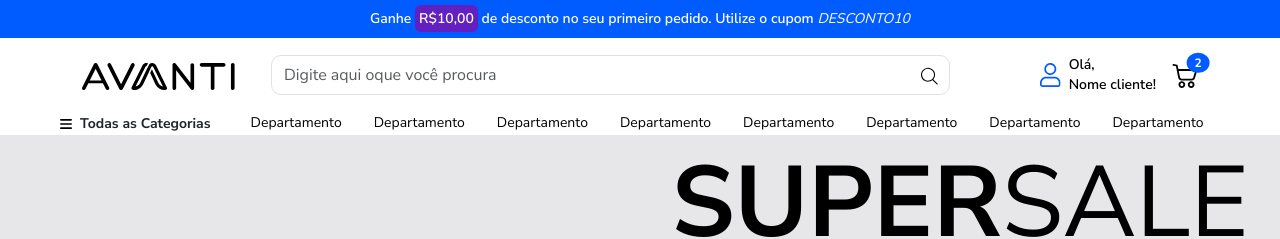
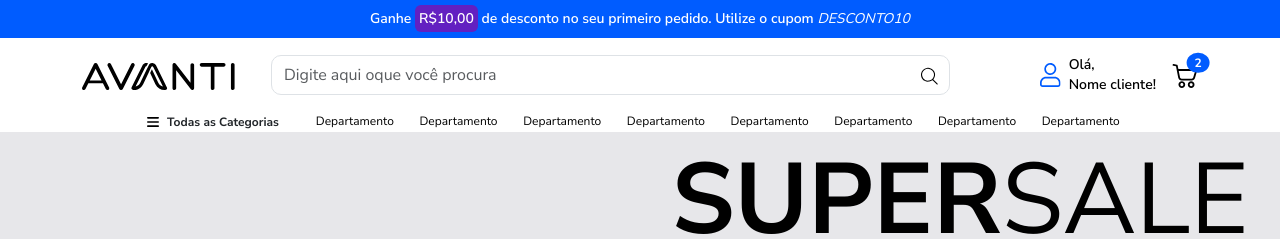
Before and after one commit to Albert-Stanley/innovation-class-landing-page, a plain HTML site: page index.html in a window 1280 px wide. Shown: the top 239 px of the page. Drawn offline with nearby package versions, Linux system fonts and the light colour scheme.

Commit message:
fix: header responsiviness

```diff
--- a/css/style.css
+++ b/css/style.css
@@ -374,7 +374,7 @@ h3 {
 .department-trigger {
   transition: all 0.3s ease;
   padding: 0;
-  margin: 0 1rem;
+  margin: 0 0.8rem;
   display: inline-block;
   color: #000000;
   font-size: 14px;
@@ -383,6 +383,17 @@ h3 {
 .department-trigger:hover {
   color: #005cff;
   font-weight: 700;
+}
+
+@media (min-width: 980px) and (max-width: 1370px) {
+  .department-trigger {
+    font-size: 12px;
+    padding-right: 0;
+  }
+
+  .categories-text {
+    font-size: 12px;
+  }
 }
 
 .shared-department-menu {
--- a/index.html
+++ b/index.html
@@ -335,10 +335,10 @@
               </div>
             </div>
           </div>
-          <div
-            class="departments-menu d-flex align-items-center gap-3 gap-md-0"
-          >
-            <a href="#" class="department-trigger text-decoration-none"
+          <div class="departments-menu d-flex align-items-center">
+            <a
+              href="#"
+              class="department-trigger fs-14-md xxl text-decoration-none"
               >Departamento</a
             >
             <a href="#" class="department-trigger text-decoration-none"
```
